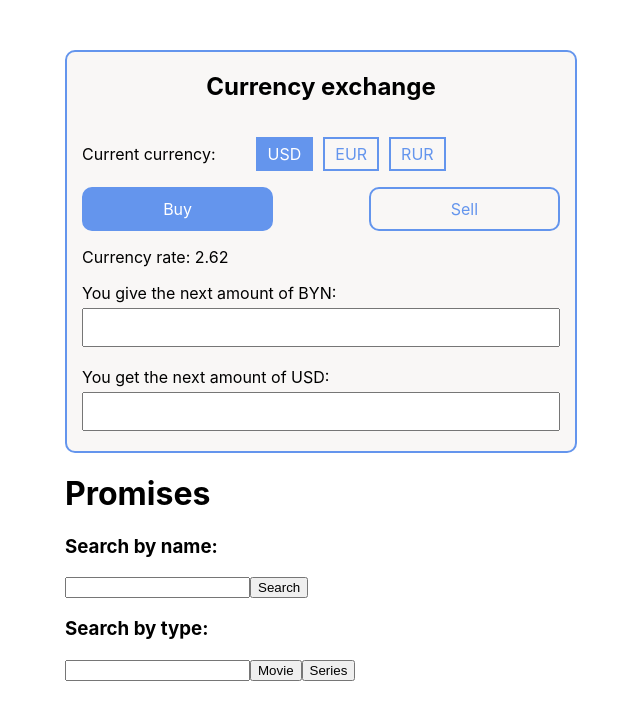
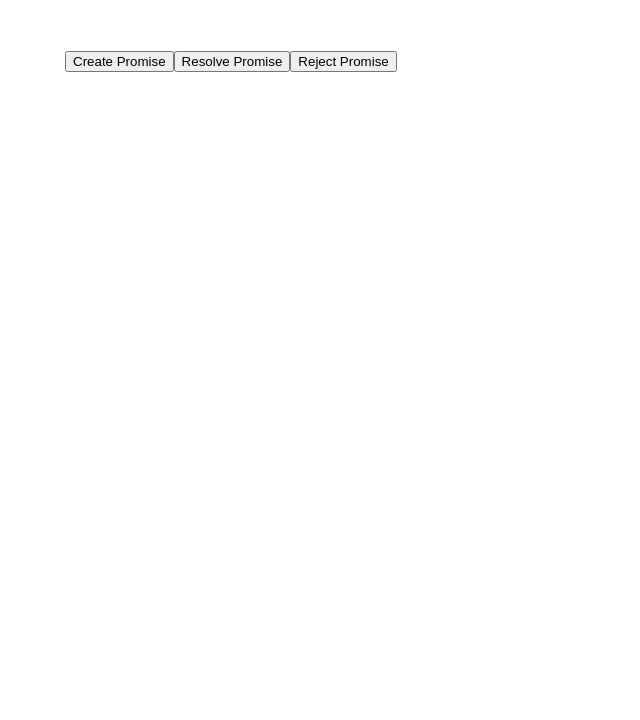
Before and after one commit to suveiko/nativeJs, a React (Create React App) app: page / in a window 1280 px wide. Shown: the top 720 px of the page, without its empty margins (319-959 px from the left). Built offline with nearby package versions, Linux system fonts and the light colour scheme.

Commit message:
feat: make lesson 4 (1-4 tasks)

```diff
--- a/src/App.tsx
+++ b/src/App.tsx
@@ -1,22 +1,14 @@
 import React from 'react';
 import './App.css';
-import Lesson1 from "./lessons/lesson1/lesson1";
-import Lesson3 from "./lessons/lesson3/Lesson3";
-// import Lesson1 from './lessons/lesson1/lesson1';
-// import './lessons/lesson2/lesson2';
-// import Lesson3 from './lessons/lesson3/Lesson3';
-// import Lesson4 from './lessons/lesson4/Lesson4';
-// import './lessons/lesson5/lesson5';
-// import './lessons/lesson6/lesson6';
-// import './lessons/lesson7/lesson7';
-// import './lessons/lesson8/lesson8';
+import Lesson4 from "./lessons/lesson4/Lesson4";
+
 
 function App() {
     return (
         <div className="container">
-            <Lesson1 />
-            <Lesson3 />
-            {/*<Lesson4 />*/}
+            {/*<Lesson1 />*/}
+            {/*<Lesson3 />*/}
+            <Lesson4 />
         </div>
     );
 }
--- a/src/lessons/lesson4/lesson_4.ts
+++ b/src/lessons/lesson4/lesson_4.ts
@@ -7,18 +7,23 @@ console.log('lesson 4');
 // Task 01
 // Создайте промис, который постоянно находиться в состоянии pending.
 // В конструкторе промиса выведите в консоль сообщение "Promise is created".
+console.log(new Promise(() => console.log("Promise is created")))
 
 
 // Task 02
 // Создайте промис, который после создания сразу же переходит в состояние resolve
 // и возвращает строку 'Promise Data'
 // Получите данные промиса и выведите их в консоль
+console.log(new Promise((resolve) => resolve('Promise Data'))
+    .then(console.log))
 
 
 // Task 03
 // Создайте промис, который после создания сразу же переходит в состояние rejected
 // и возвращает строку 'Promise Error'
 // Получите данные промиса и выведите их в консоль
+console.log(new Promise((resolve, reject) => reject('Promise Error'))
+    .catch(console.log))
 
 
 // Task 04
@@ -26,6 +31,8 @@ console.log('lesson 4');
 // (Используйте setTimeout)
 // и возвращает строку 'Promise Data'
 // Получите данные промиса и выведите их в консоль
+console.log(new Promise((resolve) => setTimeout(resolve, 3000, 'Promise Data'))
+    .then(console.log))
 
 
 // Task 05
@@ -40,6 +47,14 @@ console.log('lesson 4');
 // описаного выше объекта: свойство promise получает новый созданный промис,
 // свойства resolve и reject получают ссылки на соответствующие функции
 // resolve и reject. Следующие два обработчика запускают методы resolve и reject.
+
+const handlePromise = {
+    promise: null,
+    resolve: null,
+    reject: null,
+    onSuccess: (paramName: string) => console.log(`Promise is resolved with data: ${paramName}`),
+    onError: (paramName: string) => console.log(`Promise is rejected with error: ${paramName}`)
+}
 
 
 // Task 06
@@ -57,6 +72,6 @@ console.log('lesson 4');
 // и выведите в консоль {name, age, city}
 
 
-
 // just a plug
-export default ()=>{};
+export default () => {
+};
```
